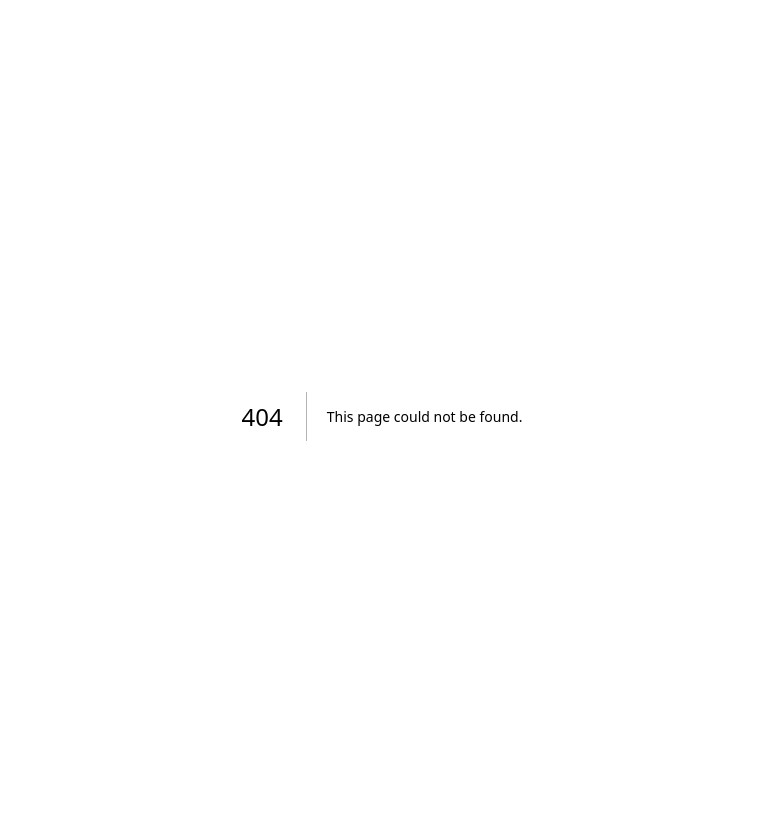
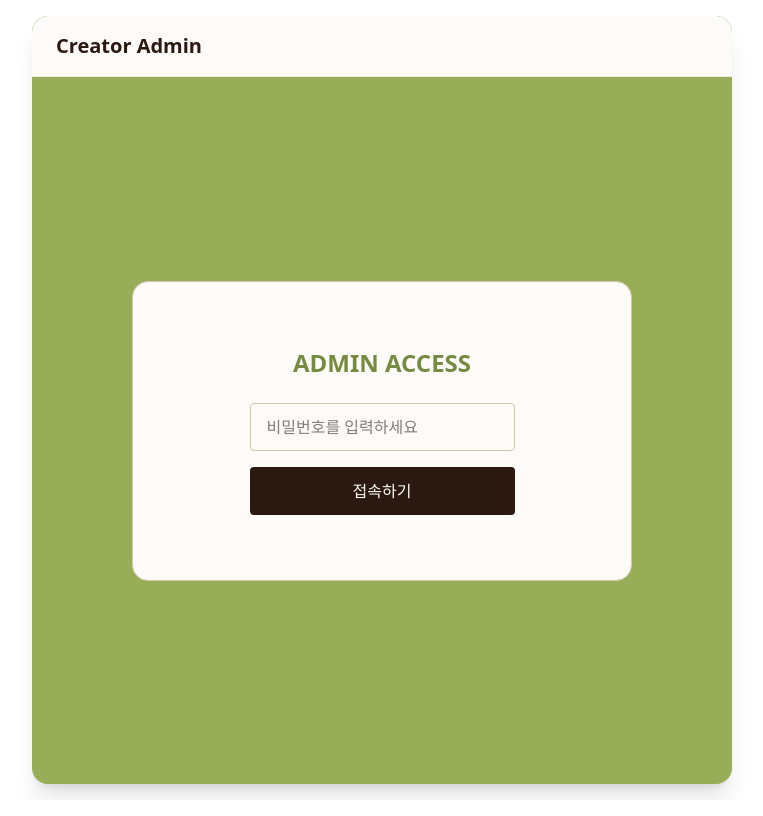
Before and after one commit to suhrin-huh/creator, a Next.js app: page /login in a window 1280 px wide. Before the commit this address had no page. Shown: the whole page, without its empty margins (258-1021 px from the left). Built offline with nearby package versions, Linux system fonts and the light colour scheme.

Commit message:
feat: admin 로그인 페이지 생성

```diff
--- /dev/null
+++ b/src/app/(public)/login/page.tsx
@@ -0,0 +1,57 @@
+"use client";
+
+import { useState } from "react";
+import { useRouter } from "next/navigation";
+
+export default function LoginPage() {
+  const router = useRouter();
+  const [password, setPassword] = useState("");
+
+  const handleLogin = (e: React.FormEvent) => {
+    e.preventDefault();
+
+    // 실제 인증 로직 추가 필요!
+    if (password == "1234") {
+      router.push("/admin"); // 어드민 페이지로 이동
+    }
+  };
+
+  return (
+    <div className="hide-scrollbar bg-primary relative flex max-w-175 min-w-75 flex-1 flex-col overflow-scroll md:rounded-lg md:shadow-xl">
+      {/* Header */}
+      <header className="sticky top-0 z-10 flex items-center justify-between border-b border-gray-100 bg-white px-6 py-4 md:rounded-t-lg">
+        <div className="logo text-xl font-bold text-gray-900">Creator Admin</div>
+      </header>
+
+      {/* Main Content */}
+      <main className="flex flex-1 flex-col items-center justify-center p-4">
+        <div className="flex h-[300px] w-[500px] flex-col items-center justify-center rounded-lg border border-gray-300 bg-white p-8">
+          <h1 className="text-primary-dark mb-6 text-center text-2xl font-bold">ADMIN ACCESS</h1>
+
+          <form onSubmit={handleLogin} className="flex flex-col gap-4">
+            <div className="flex flex-col gap-1">
+              <label htmlFor="password" className="hidden text-sm font-medium text-gray-600">
+                비밀번호
+              </label>
+              <input
+                type="password"
+                id="password"
+                className="h-12 w-full rounded border border-gray-300 px-4 transition-colors focus:border-gray-900 focus:outline-none"
+                placeholder="비밀번호를 입력하세요"
+                value={password}
+                onChange={(e) => setPassword(e.target.value)}
+              />
+            </div>
+
+            <button
+              type="submit"
+              className="h-12 w-full rounded bg-gray-900 font-medium text-white transition-colors hover:bg-gray-700"
+            >
+              접속하기
+            </button>
+          </form>
+        </div>
+      </main>
+    </div>
+  );
+}
```
